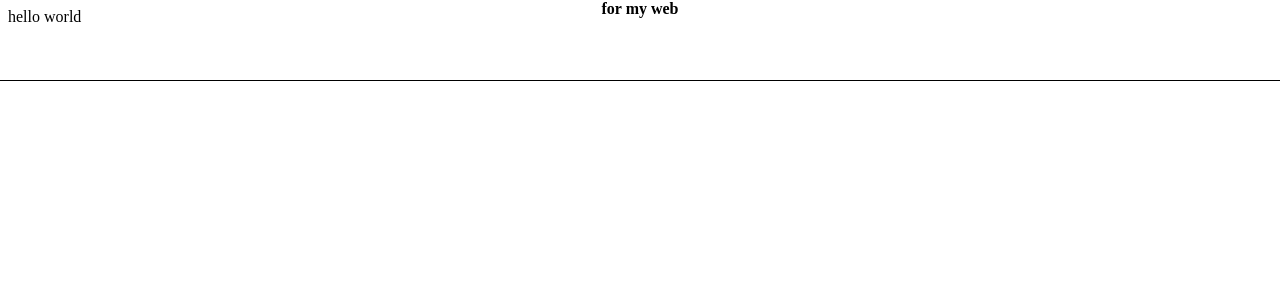
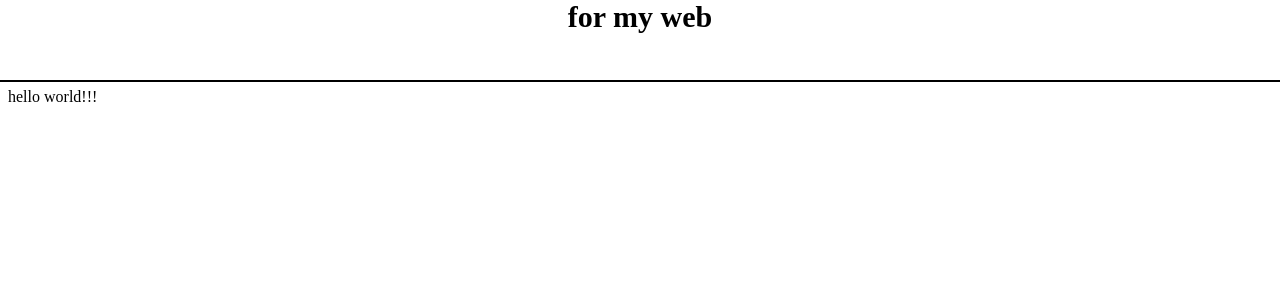
Before and after one commit to 54yoshi/for-myTodo, a Next.js app: page /admin/login in a window 1280 px wide. Shown: the top 300 px of the page. Built offline with nearby package versions, Linux system fonts and the light colour scheme.

Commit message:
変更を加えてみた

```diff
--- a/src/components/Layout.tsx
+++ b/src/components/Layout.tsx
@@ -13,7 +13,8 @@ const Layout: React.FC<LayoutProps>= ({ children }) => {
         top: "0",
         left:"0",
         fontWeight: "600",
-        borderBottom: "1px solid black",
+        fontSize: "30px",
+        borderBottom: "2px solid black",
         width: "100%",
         height: "80px",
         textAlign: "center"
@@ -21,6 +22,8 @@ const Layout: React.FC<LayoutProps>= ({ children }) => {
       >
         for my web
       </div>
+      <div style={{height: "80px", width: "100%"}}>
+      </div>
       {children}
     </div>
   )
--- a/src/components/templates/login.tsx
+++ b/src/components/templates/login.tsx
@@ -2,7 +2,7 @@
 import React from "react";
 
 const DefaultPage: React.FC = () => {
-  return <div>hello world</div>
+  return <div>hello world!!!</div>
 };
 
 export default DefaultPage;
```
